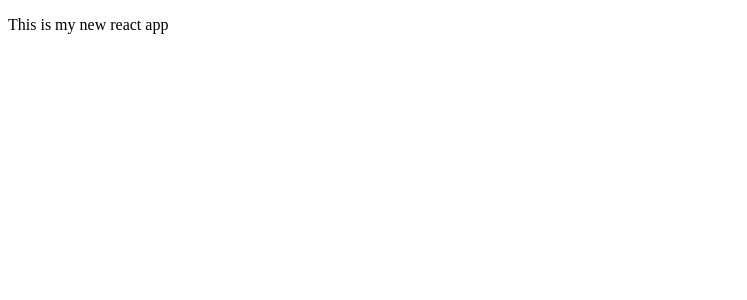
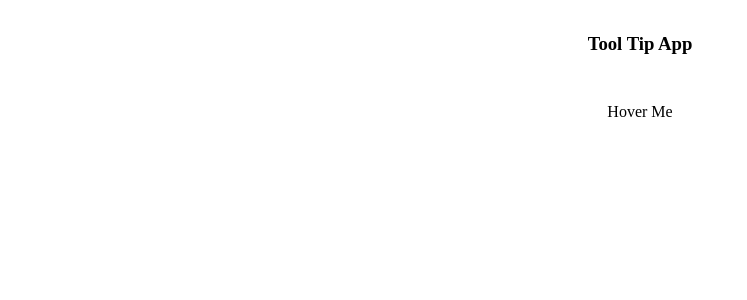
Before and after one commit to tenso2006/TooltipFeature, a React app: page / in a window 1280 px wide. Shown: the top 300 px of the page, without its empty margins (0-747 px from the left). Built offline with nearby package versions, Linux system fonts and the light colour scheme.

Commit message:
Add: tooltip with css

```diff
--- a/containers/App.js
+++ b/containers/App.js
@@ -1,7 +1,67 @@
 import React, {Component} from 'react';
 
 export default class App extends Component {
-    render () {
-        return <p>This is my new react app</p>
+
+  constructor (props) {
+    super (props);
+    this.state = {
+      hover: false
     }
+  }
+
+  handleHover = (e) => {
+    this.setState({
+      hover: !this.state.hover
+    })
+  }
+
+  render () {
+    let hoverStyle;
+    let tooltipStyle;
+    let appStyle = {
+      textAlign: 'center',
+      lineHeight: '50px'
+    }
+    if (this.state.hover) {
+      hoverStyle = {
+        backgroundColor: 'blue',
+        color: 'white'
+      }
+      tooltipStyle = {
+        boxShadow: '3px 2px 3px 3px green',
+        width: '150px',
+        paddingTop: '1rem',
+        margin: '30px auto',
+        borderRadius: '3px',
+        backgroundColor: 'grey'
+
+      }
+    } else {
+      hoverStyle = {
+        backgroundColor: 'white',
+
+      }
+      tooltipStyle = {
+        boxShadow: '1px 1px 1px white',
+        width: '150px',
+        paddingTop: '1rem',
+        margin: '30px auto',
+        borderRadius: '3px'
+      }
+    }
+    return (
+      <div style={appStyle}>
+        <h3>Tool Tip App</h3>
+        <a style={hoverStyle}
+          onMouseEnter={this.handleHover}
+          onMouseLeave={this.handleHover}>Hover Me
+        </a>
+        {this.state.hover ?
+          <div style={tooltipStyle}>Hi There!!! I have been hovered :)</div>
+          :
+          <div />
+        }
+      </div>
+    )
+  }
 }
```
